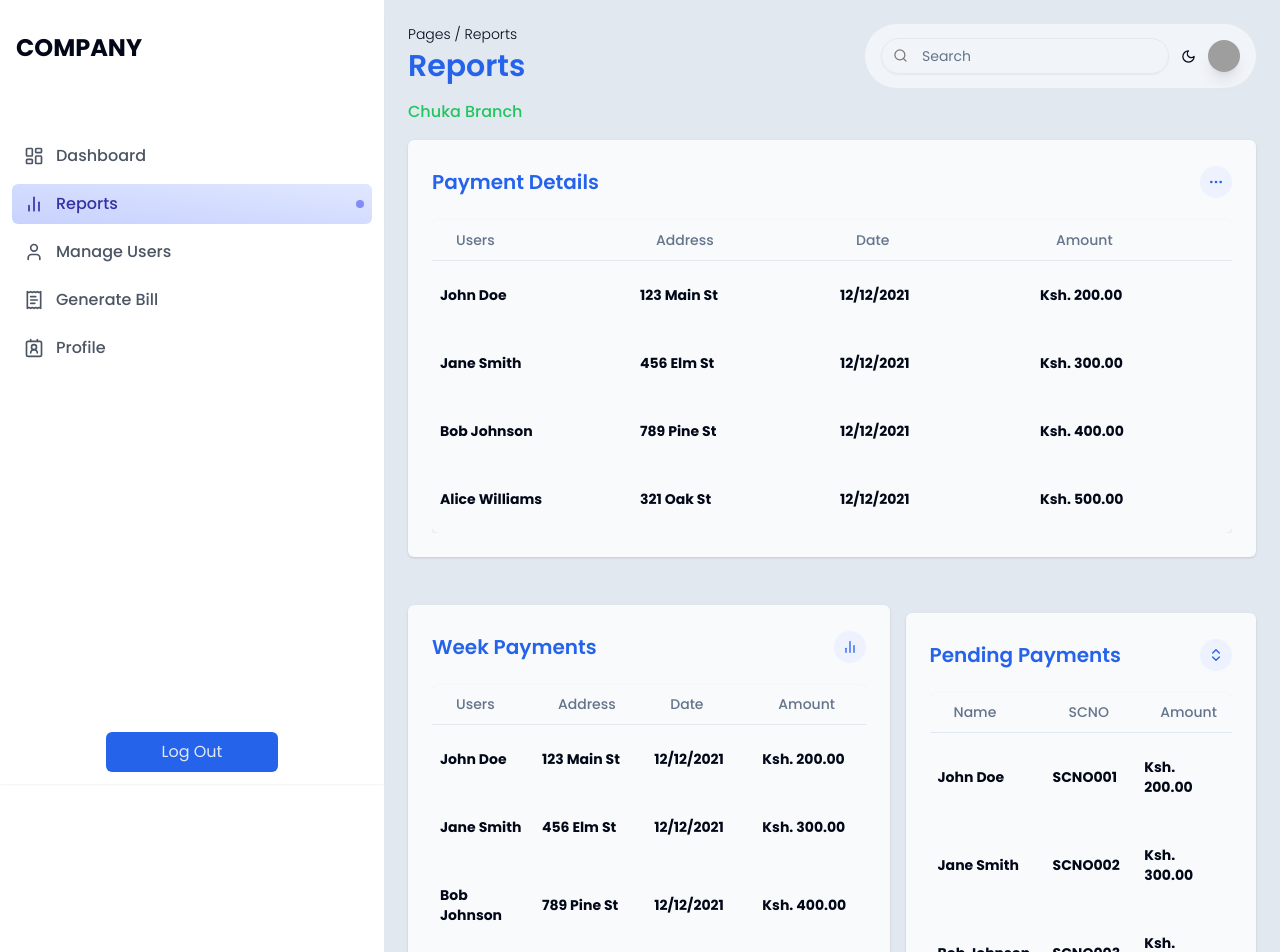
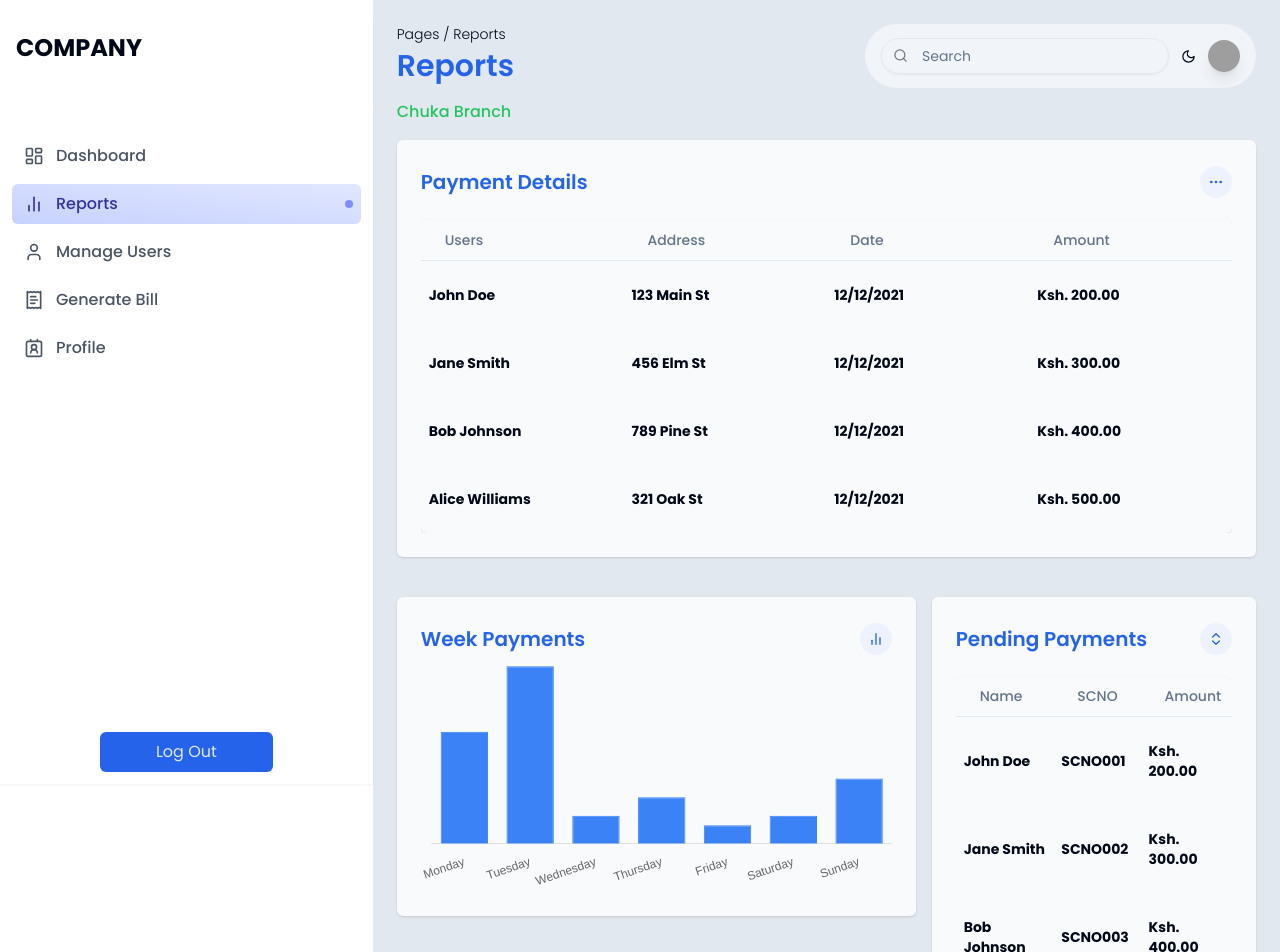
Before and after one commit to deluxesande/nextjs-ems-dashboard, a Next.js app: page /reports in a window 1280 px wide. Shown: the top 952 px of the page. Built offline with nearby package versions, Linux system fonts and the light colour scheme; grey boxes are pictures that could not be loaded.

Commit message:
(Add): reports page weekly chart

```diff
--- a/components/PendingPayment/index.tsx
+++ b/components/PendingPayment/index.tsx
@@ -35,7 +35,7 @@ const users = [
 export function PendingPayment() {
     return (
         <>
-            <div className="p-6 bg-slate-50 shadow rounded-md mt-14">
+            <div className="p-6 bg-slate-50 shadow rounded-md">
                 <div className="flex justify-between items-center">
                     <h1 className="text-primary font-semibold text-xl my-1">
                         Pending Payments
--- /dev/null
+++ b/components/WeekPaymentChart/index.tsx
@@ -0,0 +1,76 @@
+import React, { useEffect, useRef } from "react";
+import { BarChart2 } from "lucide-react";
+import Chart from "chart.js/auto";
+import colors from "@/styles/colors/colors";
+
+export default function WeekPaymentChart() {
+    const chartRef = useRef<HTMLCanvasElement>(null);
+
+    useEffect(() => {
+        const myChartRef = chartRef.current?.getContext("2d"); // Add optional chaining operator
+
+        if (myChartRef) {
+            // Add null check
+            new Chart(myChartRef, {
+                type: "bar",
+                data: {
+                    labels: [
+                        "Monday",
+                        "Tuesday",
+                        "Wednesday",
+                        "Thursday",
+                        "Friday",
+                        "Saturday",
+                        "Sunday",
+                    ],
+                    datasets: [
+                        {
+                            label: undefined,
+                            data: [12, 19, 3, 5, 2, 3, 7], // replace this with your data
+                            backgroundColor: colors.primary,
+                            borderColor: colors.primary,
+                            borderWidth: 1,
+                        },
+                    ],
+                },
+                options: {
+                    scales: {
+                        x: {
+                            display: true, // show x-axis labels
+                            grid: {
+                                display: false, // hide grid lines on x-axis
+                            },
+                        },
+                        y: {
+                            display: false, // hide y-axis labels
+                            beginAtZero: true,
+                            grid: {
+                                display: false, // hide grid lines on y-axis
+                            },
+                        },
+                    },
+                    plugins: {
+                        legend: {
+                            display: false,
+                        },
+                    },
+                },
+            });
+        }
+    }, []);
+
+    return (
+        <div className="p-6 bg-slate-50 shadow rounded-md flex-1">
+            <div className="flex justify-between items-center">
+                <h1 className="text-primary font-semibold text-xl my-1">
+                    Week Payments
+                </h1>
+                <BarChart2
+                    className="text-primary w-8 h-8 p-2 cursor-pointer rounded-full bg-indigo-50"
+                    size={20}
+                />
+            </div>
+            <canvas id="myChart" ref={chartRef} />
+        </div>
+    );
+}
--- a/components/WeekPaymentTable/index.tsx
+++ /dev/null
@@ -1,83 +0,0 @@
-import {
-    Table,
-    TableBody,
-    TableCell,
-    TableHead,
-    TableHeader,
-    TableRow,
-} from "@/components/ui/table";
-
-import { BarChart2 } from "lucide-react";
-
-const users = [
-    {
-        Name: "John Doe",
-        Address: "123 Main St",
-        Date: "12/12/2021",
-        Amount: "200.00",
-    },
-    {
-        Name: "Jane Smith",
-        Address: "456 Elm St",
-        Date: "12/12/2021",
-        Amount: "300.00",
-    },
-    {
-        Name: "Bob Johnson",
-        Address: "789 Pine St",
-        Date: "12/12/2021",
-        Amount: "400.00",
-    },
-    {
-        Name: "Alice Williams",
-        Address: "321 Oak St",
-        Date: "12/12/2021",
-        Amount: "500.00",
-    },
-];
-
-export function WeekPaymentTable() {
-    return (
-        <>
-            <div className="p-6 bg-slate-50 shadow rounded-md flex-1">
-                <div className="flex justify-between items-center">
-                    <h1 className="text-primary font-semibold text-xl my-1">
-                        Week Payments
-                    </h1>
-                    <BarChart2
-                        className="text-primary w-8 h-8 p-2 cursor-pointer rounded-full bg-indigo-50"
-                        size={20}
-                    />
-                </div>
-                <Table className="bg-slate-50 shadow rounded-md mt-5 p-6">
-                    <TableHeader className="pr-6">
-                        <TableRow>
-                            <TableHead className="pl-6">Users</TableHead>
-                            <TableHead className="pl-6">Address</TableHead>
-                            <TableHead className="pl-6">Date</TableHead>
-                            <TableHead className="pl-6">Amount</TableHead>
-                        </TableRow>
-                    </TableHeader>
-                    <TableBody>
-                        {users.map((user, index) => (
-                            <TableRow key={index} className="border-none">
-                                <TableCell className="font-bold py-6 w-1/6">
-                                    {user.Name}
-                                </TableCell>
-                                <TableCell className="font-bold py-6 w-1/6">
-                                    {user.Address}
-                                </TableCell>
-                                <TableCell className="font-bold py-6 w-1/6">
-                                    {user.Date}
-                                </TableCell>
-                                <TableCell className="font-bold py-6 w-1/6">
-                                    Ksh. {user.Amount}
-                                </TableCell>
-                            </TableRow>
-                        ))}
-                    </TableBody>
-                </Table>
-            </div>
-        </>
-    );
-}
--- a/package.json
+++ b/package.json
@@ -14,6 +14,7 @@
     "@radix-ui/react-label": "^2.0.2",
     "@radix-ui/react-select": "^2.0.0",
     "@radix-ui/react-slot": "^1.0.2",
+    "chart.js": "^4.4.2",
     "class-variance-authority": "^0.7.0",
     "clsx": "^2.1.0",
     "lucide-react": "^0.341.0",
--- a/pages/reports/index.tsx
+++ b/pages/reports/index.tsx
@@ -1,7 +1,7 @@
 import { PaymentTable } from "@/components/PaymentTable";
 import { PendingPayment } from "@/components/PendingPayment";
 import SideMenuLayout from "@/components/SideMenuLayout";
-import { WeekPaymentTable } from "@/components/WeekPaymentTable";
+import WeekPaymentChart from "@/components/WeekPaymentChart";
 import Head from "next/head";
 import React from "react";
 
@@ -12,8 +12,8 @@ const Reports = () => {
                 <title>EBS | Reports</title>
             </Head>
             <PaymentTable />
-            <div className="flex justify-between items-center gap-4">
-                <WeekPaymentTable />
+            <div className="flex justify-between items-start gap-4 mt-10">
+                <WeekPaymentChart />
                 <PendingPayment />
             </div>
         </SideMenuLayout>
--- /dev/null
+++ b/styles/colors/colors.tsx
@@ -0,0 +1,7 @@
+const colors = {
+    primary: "rgba(59, 130, 246, 1)", // This is Tailwind's blue-500 color
+    secondary: "rgba(209, 213, 219, 1)", // This is Tailwind's gray-300 color
+    // Add more colors as needed
+};
+
+export default colors;
```
Also changed, not shown: 1 other file (tests, documents, lock files or other folders).
